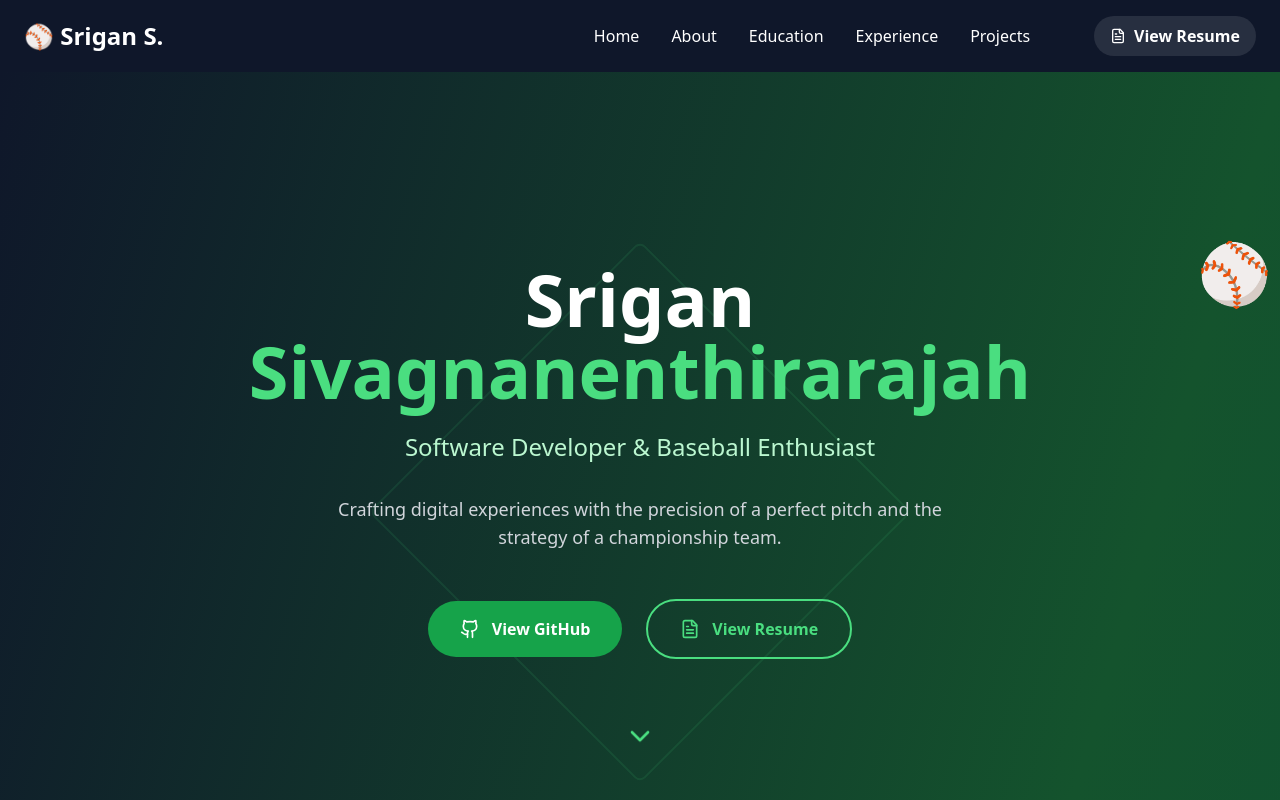
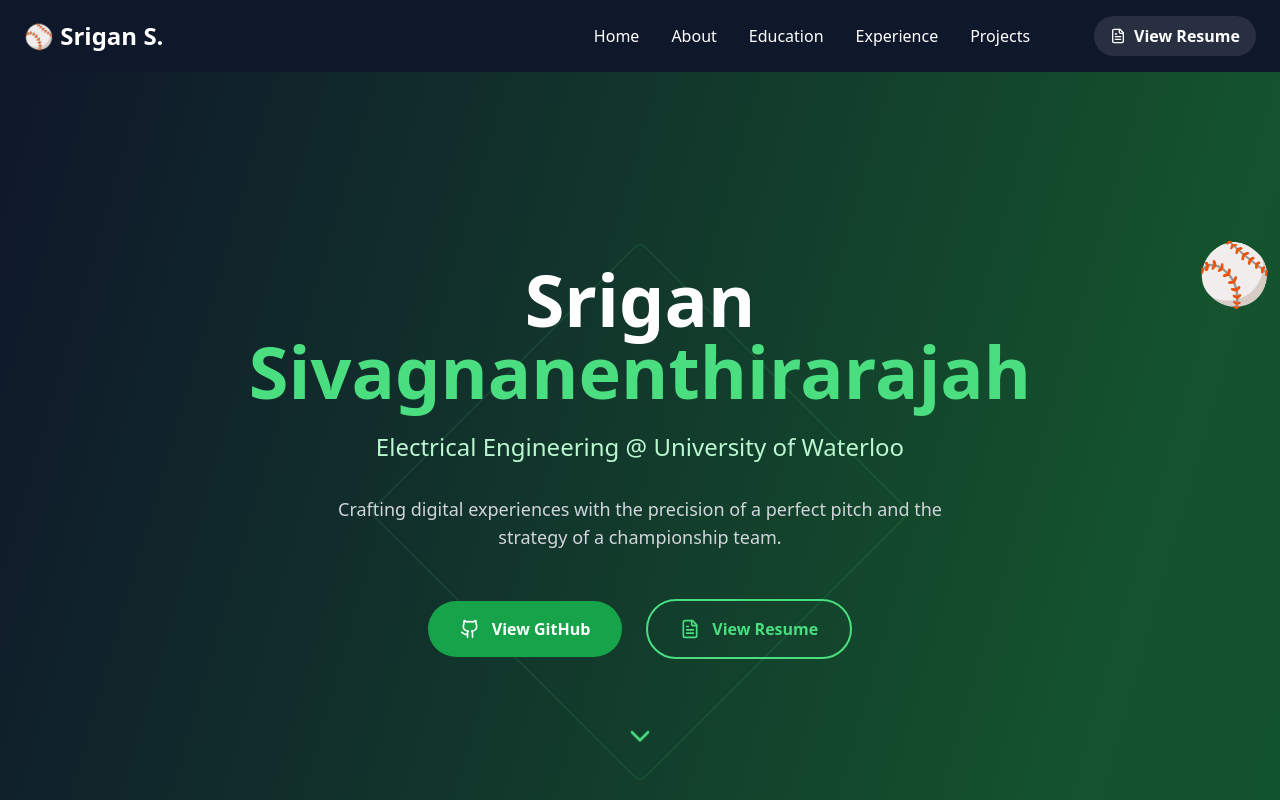
Before and after one commit to srigan-s/srigansite, a React (Vite) app: page / in a window 1280 px wide. Shown: the top 800 px of the page. Built offline with nearby package versions, Linux system fonts and the light colour scheme.

Commit message:
electrical engineer!

```diff
--- a/index.html
+++ b/index.html
@@ -5,7 +5,7 @@
     <link rel="icon" type="image/x-icon" href="/baseball.ico" />
     <meta name="viewport" content="width=device-width, initial-scale=1.0" />
     <title>Srigan Sivagnanenthirarajah</title>
-    <meta name="description" content="Software Developer & Baseball Enthusiast - Crafting digital experiences with precision and strategy" />
+    <meta name="description" content="Electrical Engineering @ University of Waterloo - Crafting digital experiences with precision and strategy" />
   </head>
   <body>
     <div id="root"></div>
--- a/src/components/Hero.tsx
+++ b/src/components/Hero.tsx
@@ -29,7 +29,7 @@ const Hero = () => {
           </h1>
 
           <p className="text-xl md:text-2xl text-green-200 mb-8 max-w-3xl mx-auto leading-relaxed">
-            Software Developer & Baseball Enthusiast
+            Electrical Engineering @ University of Waterloo
           </p>
 
           <p className="text-lg text-gray-300 mb-12 max-w-2xl mx-auto">
```
